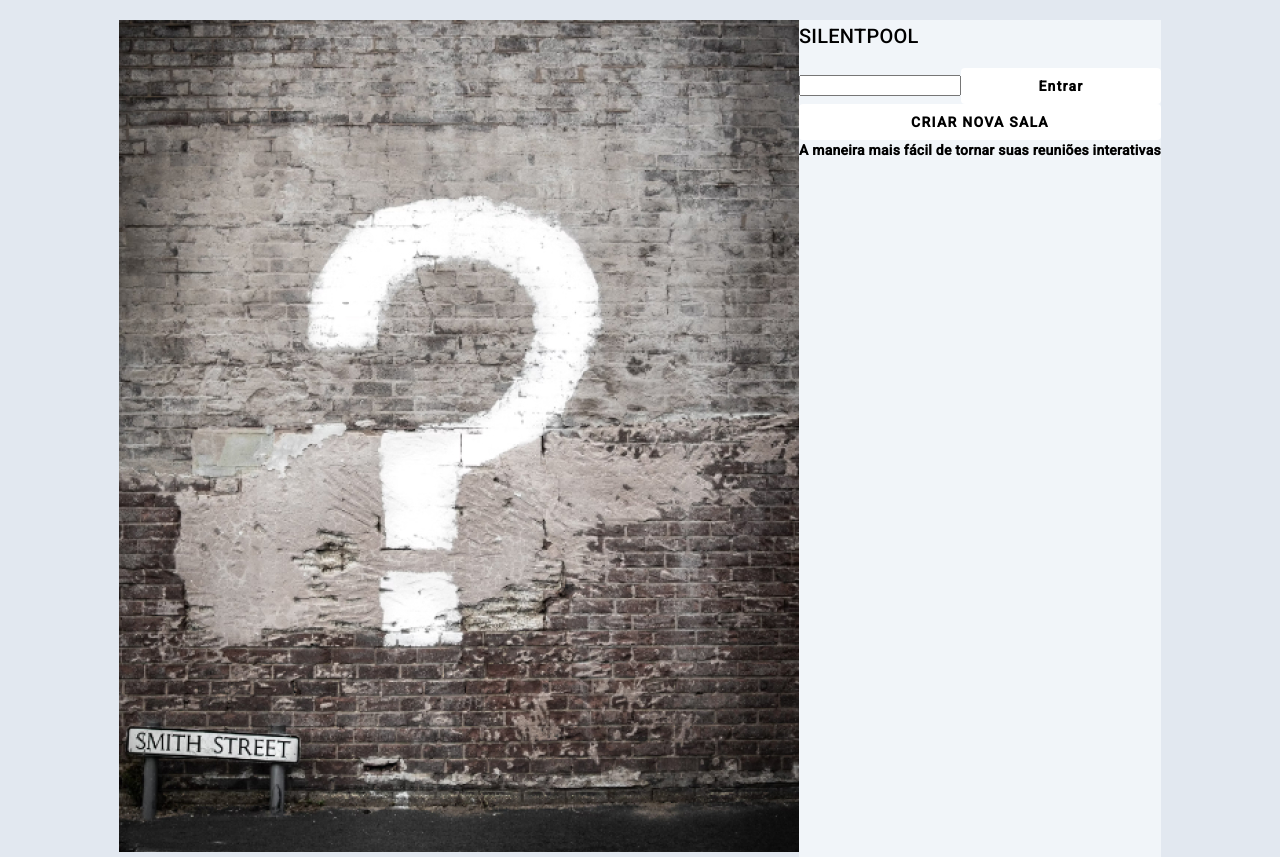
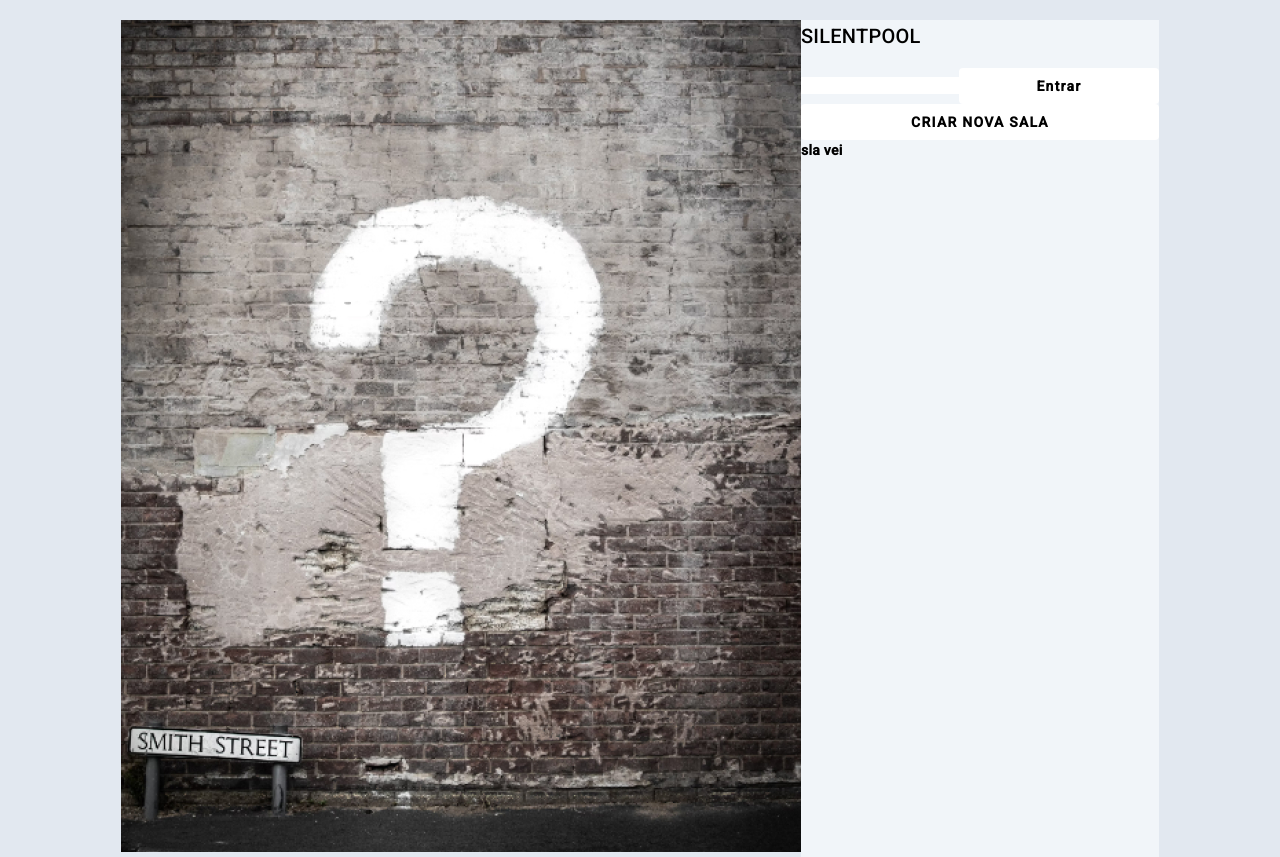
Before and after one commit to RobsonRioki/Desafio-Angular-V8, an Angular app in the folder SilentPool/: page / in a window 1280 px wide. Built offline with nearby package versions, Linux system fonts and the light colour scheme.

Commit message:
teste branch

```diff
--- a/SilentPool/src/app/pages/home/home.component.html
+++ b/SilentPool/src/app/pages/home/home.component.html
@@ -7,6 +7,6 @@
 <button mat-flat-button  class="button-home" [ngClass]="variant">Entrar</button>
 </div>
 <button mat-flat-button>CRIAR NOVA SALA</button>
-<p>A maneira mais fácil de tornar suas reuniões interativas</p>
+<p>sla vei</p>
 </div>
 </section>
--- a/SilentPool/src/styles.css
+++ b/SilentPool/src/styles.css
@@ -18,3 +18,7 @@ body {
   margin: 0;
   padding: 0;
 }
+
+input{
+  border: #0F172A;
+}
```
